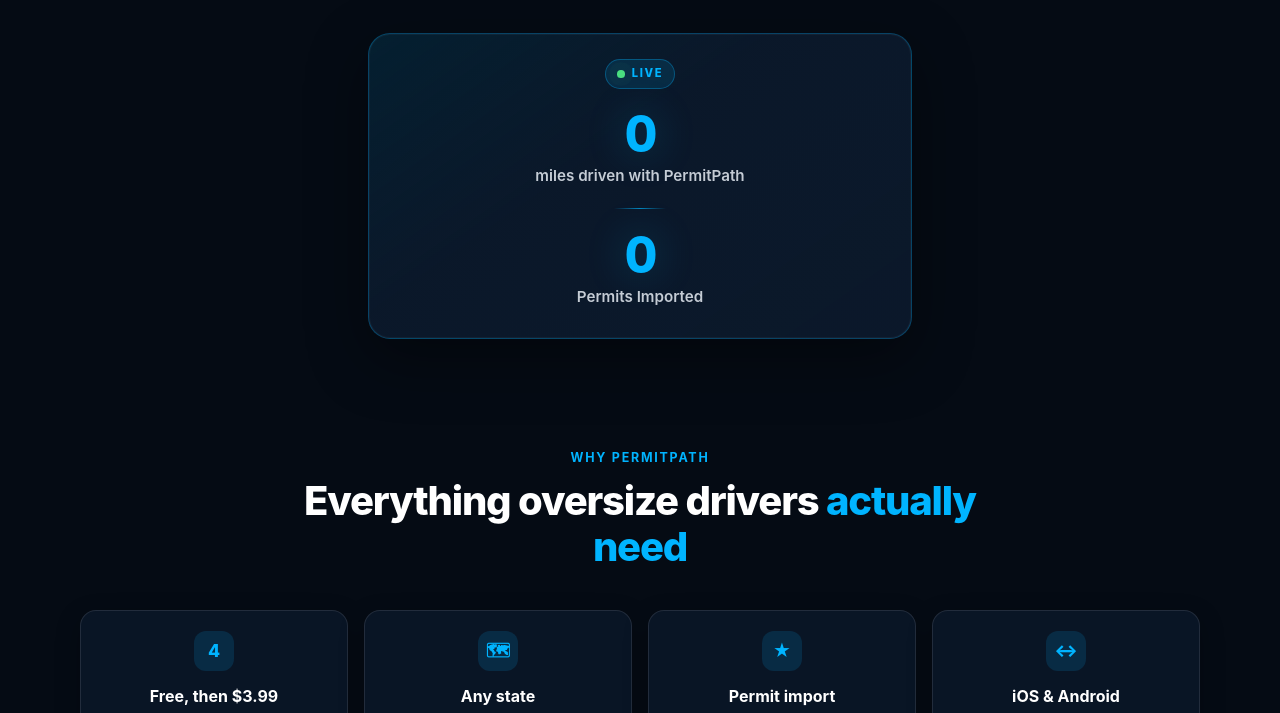
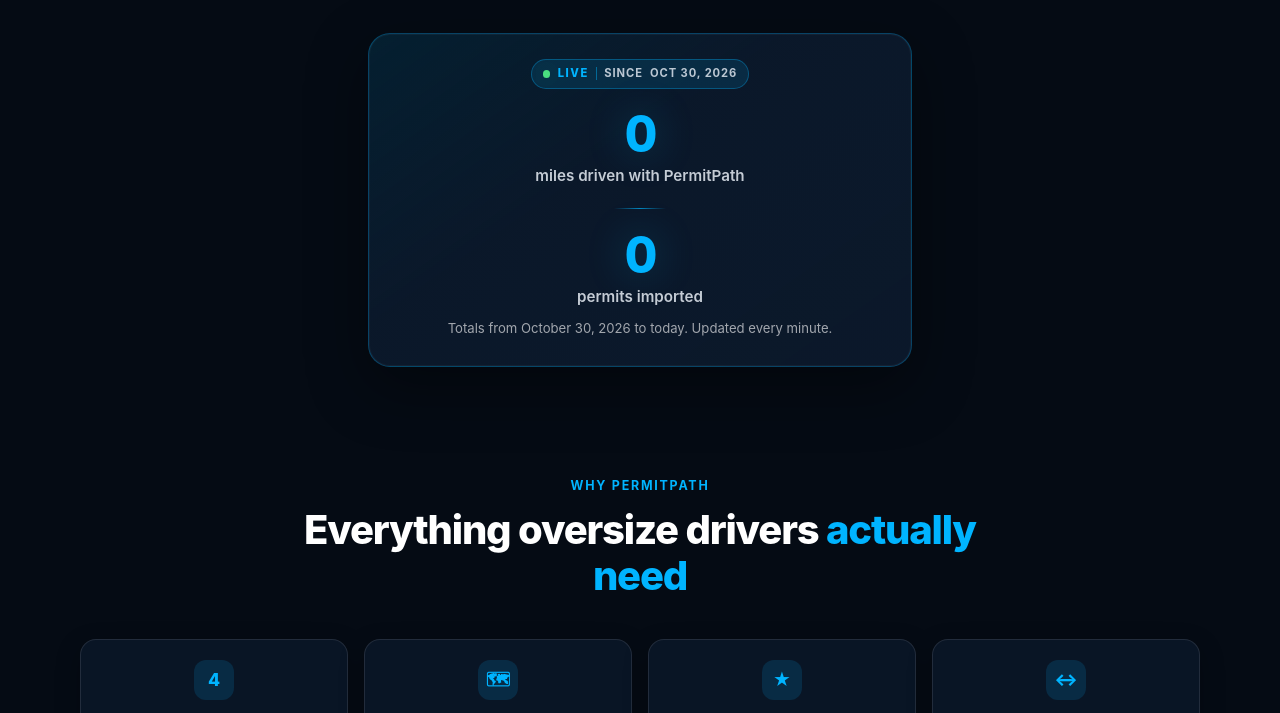
Before and after one commit to SeanTylerLee/PermitPath, a plain HTML site: page index.html in a window 1280 px wide. Shown: the part 1295-2008 px from the top of the page. Drawn offline with Linux system fonts and the light colour scheme; no server answers.

Commit message:
Show that the live stats count from October 30, 2026.
Add a "Since Oct 30, 2026" label to the Live badge and a note under the totals, lowercase the permits label, and make links in feature cards readable.

Co-Authored-By: Claude Opus 5.5 <noreply@anthropic.com>

```diff
--- a/index-home.css
+++ b/index-home.css
@@ -452,6 +452,35 @@ header.index-header .logo-link {
 
 .index-stats {
     padding: 1.75rem 0 2.25rem;
+}
+
+.index-stats__since {
+    display: inline-flex;
+    align-items: center;
+    gap: 0.45rem;
+    font-weight: 700;
+    letter-spacing: 0.08em;
+    color: rgba(238, 244, 251, 0.78);
+}
+
+.index-stats__since::before {
+    content: "";
+    width: 1px;
+    height: 0.8rem;
+    background: rgba(0, 180, 255, 0.45);
+}
+
+.index-stats__note {
+    margin: 1.2rem 0 0;
+    font-size: 0.78rem;
+    line-height: 1.5;
+    color: rgba(238, 244, 251, 0.55);
+}
+
+.index-feature-card__text a {
+    color: #7dd3fc;
+    text-decoration: underline;
+    text-underline-offset: 2px;
 }
 
 .index-stats__card {
--- a/index.html
+++ b/index.html
@@ -36,7 +36,7 @@
     <link rel="icon" type="image/png" href="images/pppp.png" />
 
     <link rel="stylesheet" href="styles.css" />
-    <link rel="stylesheet" href="index-home.css?v=73" />
+    <link rel="stylesheet" href="index-home.css?v=74" />
     <script>
         window.__ppLive = fetch('https://bkgdrfyjppjxwnwntcbc.supabase.co/rest/v1/rpc/permitpath_live_counter', {
             method: 'POST',
@@ -231,11 +231,12 @@
 
         <section class="index-section index-stats" aria-labelledby="stats-title">
             <div class="index-container">
-                <h2 id="stats-title" class="visually-hidden">PermitPath usage</h2>
+                <h2 id="stats-title" class="visually-hidden">PermitPath usage since October 30, 2026</h2>
                 <div class="index-stats__card">
                     <p class="index-stats__live">
                         <span class="index-stats__dot" aria-hidden="true"></span>
                         Live
+                        <span class="index-stats__since">Since <time datetime="2026-10-30">Oct 30, 2026</time></span>
                     </p>
                     <div class="index-stats__item">
                         <p class="index-stats__value" data-count="0" data-live="miles">0</p>
@@ -244,7 +245,7 @@
                     <div class="index-stats__rule" aria-hidden="true"></div>
                     <div class="index-stats__item">
                         <p class="index-stats__value" data-count="0" data-live="permits">0</p>
-                        <p class="index-stats__label">Permits Imported</p>
+                        <p class="index-stats__label">permits imported</p>
                     </div>
                     <div data-live-item="routes" hidden>
                         <div class="index-stats__rule" aria-hidden="true"></div>
@@ -253,7 +254,7 @@
                             <p class="index-stats__label">Manual routes built</p>
                         </div>
                     </div>
-
+                    <p class="index-stats__note">Totals from October 30, 2026 to today. Updated every minute.</p>
                 </div>
             </div>
         </section>
```
Also changed, not shown: colorado-oversize-permits.html (+1 -1 lines), contact.html (+1 -1 lines), features.html (+1 -1 lines), fleet-reset.html (+1 -1 lines), fleet-solutions.html (+1 -1 lines), georgia-oversize-permits.html (+1 -1 lines), how-it-works.html (+1 -1 lines), kentucky-oversize-permits.html (+1 -1 lines), north-dakota-oversize-permits.html (+1 -1 lines), oversize-loads.html (+1 -1 lines), pricing.html (+1 -1 lines), privacy.html (+1 -1 lines), request-your-state.html (+1 -1 lines), terms.html (+1 -1 lines), 4 more files.
